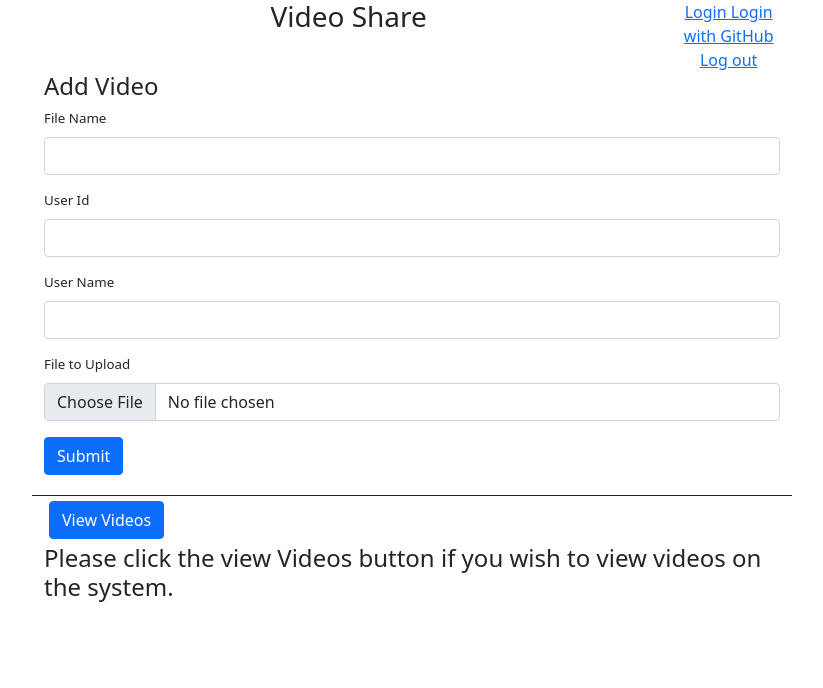
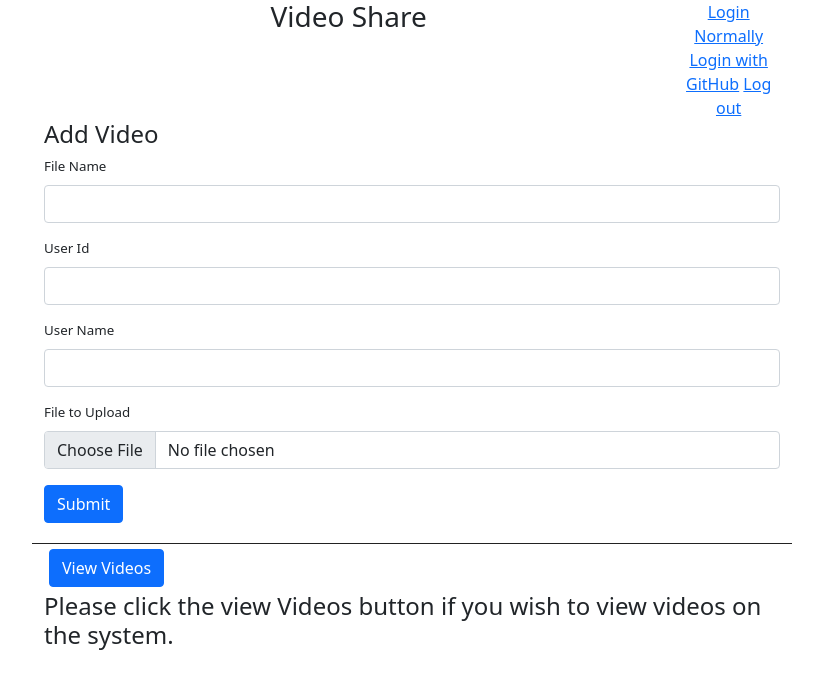
Before and after one commit to mark-riley/cloud-native-development-coursework, a website: page src/index.html in a window 1280 px wide. Shown: the whole page, without its empty margins (228-1051 px from the left). Drawn offline with Linux system fonts and the light colour scheme.

Commit message:
Edited extra Login functionality

```diff
--- a/src/index.html
+++ b/src/index.html
@@ -28,7 +28,7 @@
 							<h3>Video Share</h3>
 						</div>
 						<div class="col-2">
-							<a href="/login">Login</button>
+							<a href="/login">Login Normally</button>
 							<a href="/.auth/login/github">Login with GitHub</a>
 							<a href="/.auth/logout">Log out</a>
 						</div>
```
